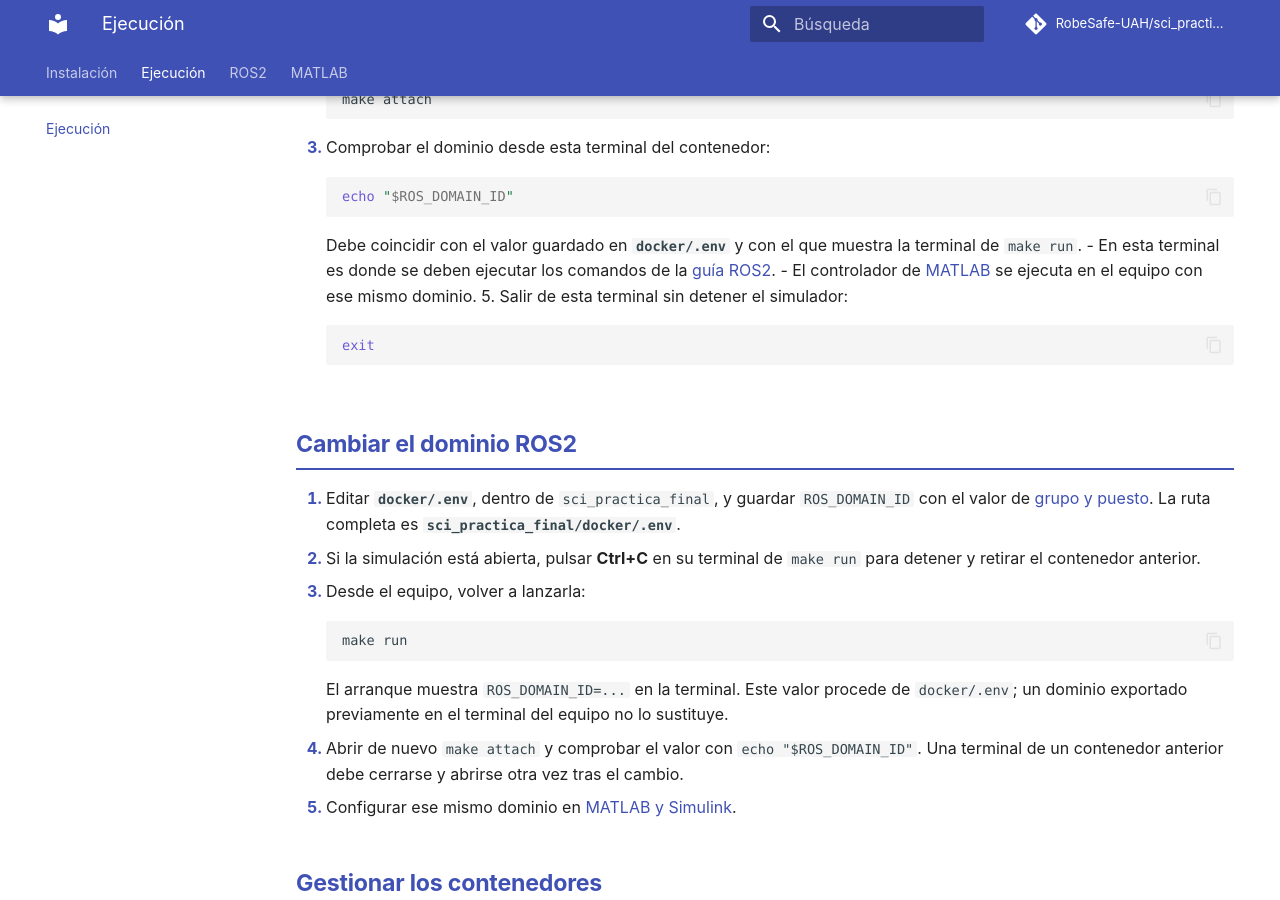
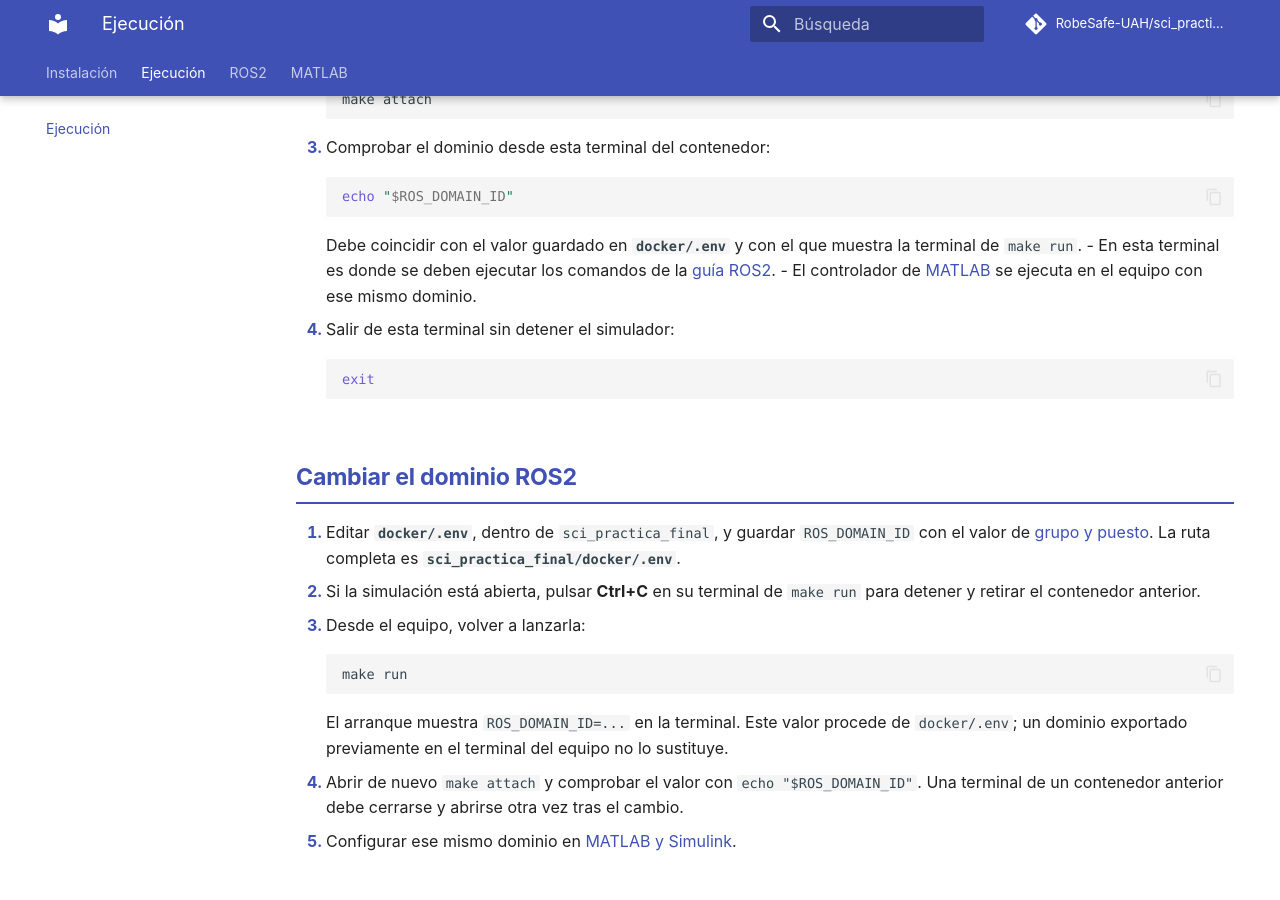
Before and after one commit to RobeSafe-UAH/sci_practica_final, an MkDocs documentation site: the page built from docs/pages/ejecucion.md, in a window 1280 px wide and 900 px high, scrolled down 903 px. Built offline with MkDocs 1.6.1 and Material for MkDocs 9.7.7, drawn with Linux system fonts in a browser that asks for light colours; comment, search, counter and statistics services are not loaded.

Commit message:
Fix list numbering in ejecucion.md

````diff
--- a/docs/pages/ejecucion.md
+++ b/docs/pages/ejecucion.md
@@ -50,7 +50,8 @@ Continuar con la [exploración de sensores en MATLAB](matlab.md#2-explorar-senso
     [guía ROS2](topics.md).
     - El controlador de [MATLAB](matlab.md) se ejecuta
     en el equipo con ese mismo dominio.
-5. Salir de esta terminal sin detener el simulador:
+
+4. Salir de esta terminal sin detener el simulador:
 
     ```bash
     exit
````
